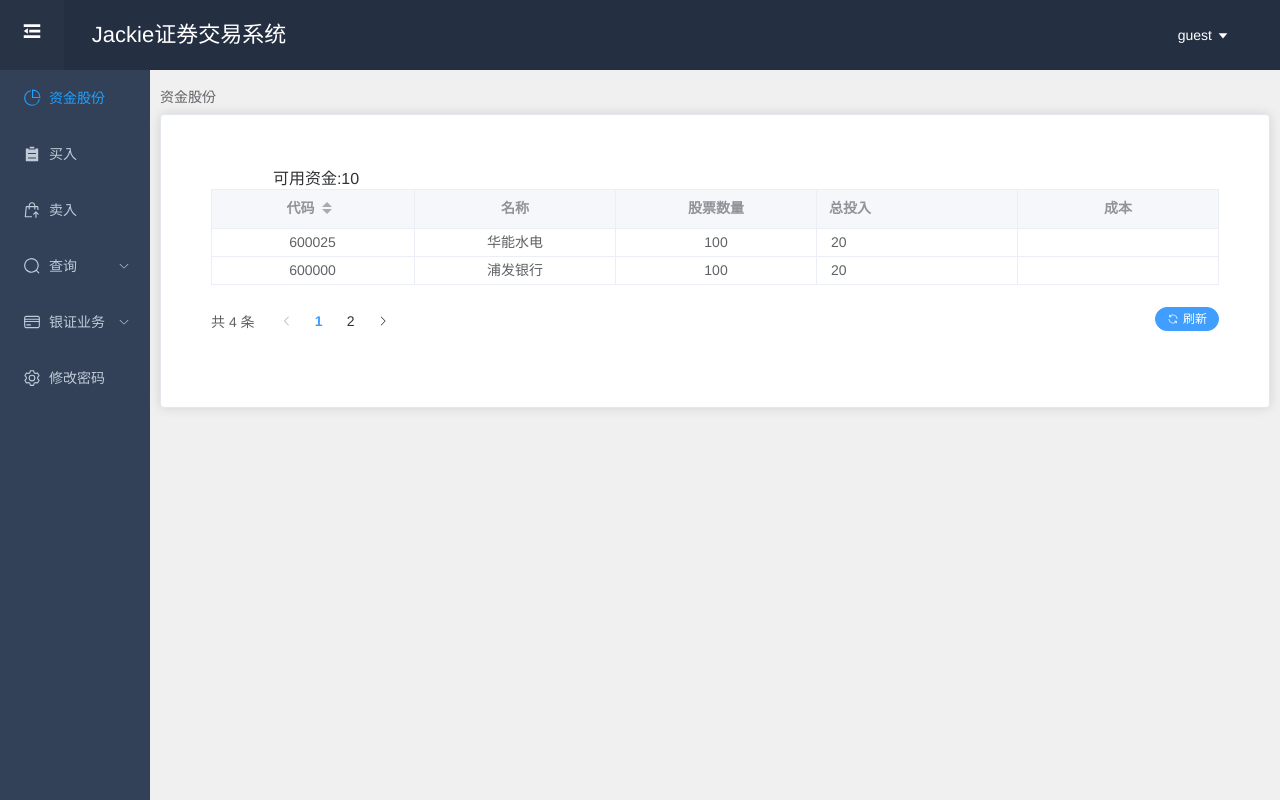
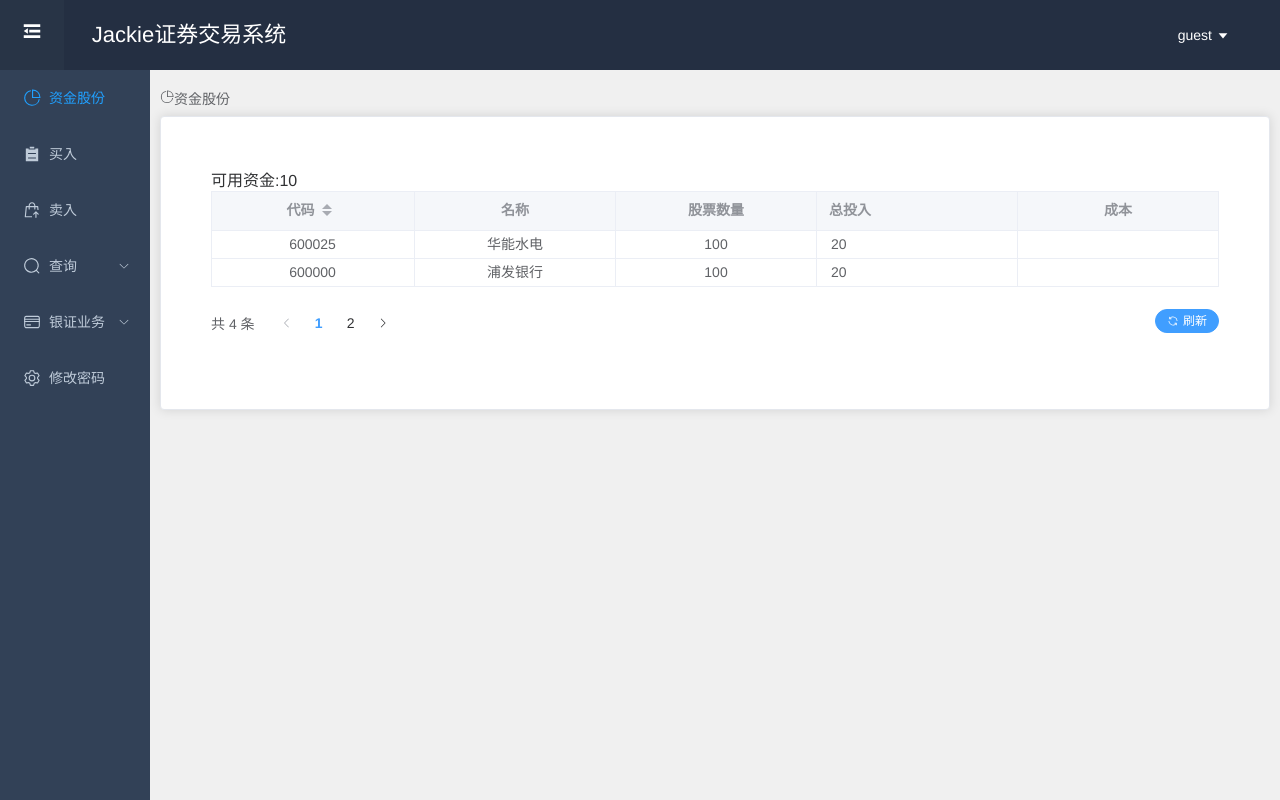
Before and after one commit to GeekOdyssey2001/matching-trading-system-web, a Vue app: page /dashboard in a window 1280 px wide. Built offline with nearby package versions, Linux system fonts and the light colour scheme.

Commit message:
update: fix some tiny issue

```diff
--- a/src/components/PosiList.vue
+++ b/src/components/PosiList.vue
@@ -1,7 +1,7 @@
 <template>
     <div>
         <!--可用资金-->
-        <el-row>
+        <el-row class="balance-row">
             <el-col :span="5">可用资金:{{balance}}</el-col>
         </el-row>
         <!--持仓列表 表格-->
@@ -82,5 +82,8 @@
 </script>
 
 <style scoped>
+.balance-row {
+    text-align: left;
+}
 
 </style>
--- a/src/views/Dashboard.vue
+++ b/src/views/Dashboard.vue
@@ -6,7 +6,7 @@
         <div class="crumbs">
             <el-breadcrumb separator="/">
                 <el-breadcrumb-item>
-                    <i class="el-icon-pie-char"></i>资金股份
+                    <el-icon><PieChart /></el-icon>资金股份
                 </el-breadcrumb-item>
             </el-breadcrumb>
         </div>
@@ -20,10 +20,12 @@
 
 
 <script>
+    import { PieChart } from '@element-plus/icons-vue'
     import PosiList from '../components/PosiList'
     export default {
         name: 'Dashboard',
         components:{
+            PieChart,
             PosiList
         }
     }
```
